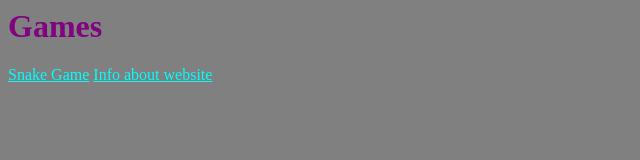
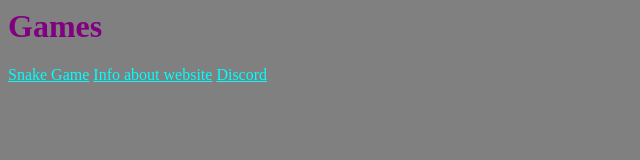
Before and after one commit to ShanBee/HTMLGames, a plain HTML site: page index.html in a window 1280 px wide. Shown: the full height of the page, 0-640 px from the left. Drawn offline with Linux system fonts and the light colour scheme.

Commit message:
Update index.html

```diff
--- a/index.html
+++ b/index.html
@@ -4,6 +4,7 @@
 <h1>Games</h1>
 <a href="snake.html">Snake Game</a>
 <a href="htmlgames.txt">Info about website</a>
+<a href="https://discord.gg/ZVd5Q5jtQw">Discord</a>
 <style>
   body {
     background-color: grey
```
